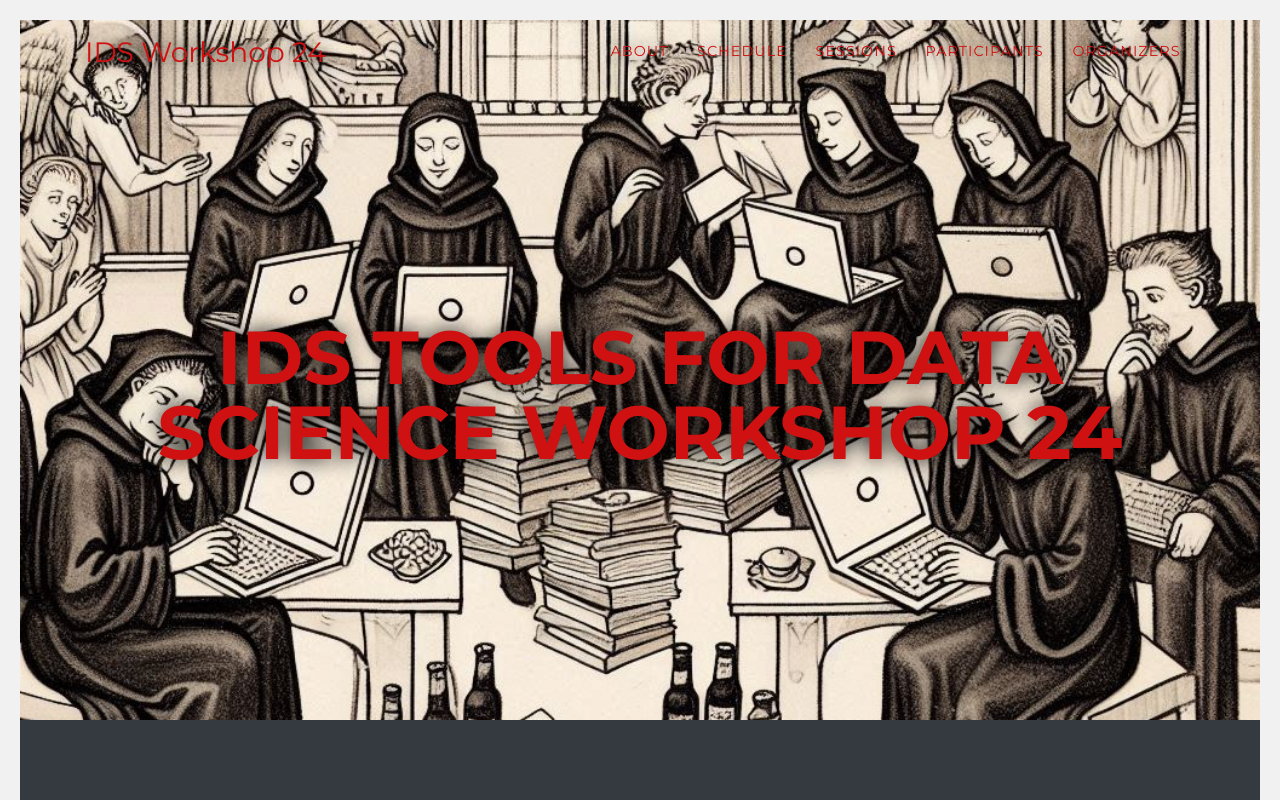
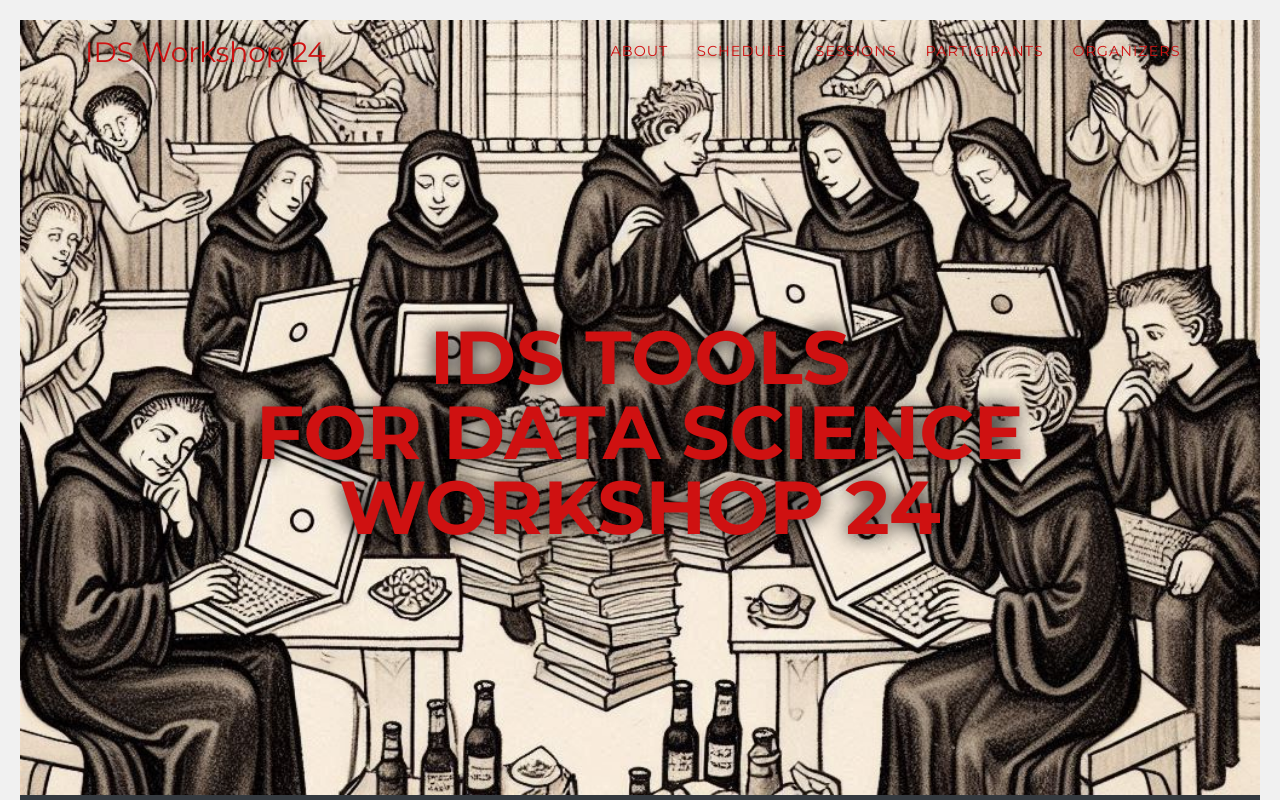
Before and after one commit to intro-to-data-science-24-workshop/intro-to-data-science-24-workshop.github.io, a plain HTML site: page index.html in a window 1280 px wide. Shown: the top 800 px of the page. Drawn offline with Linux system fonts and the light colour scheme; a web font is replaced by a local one.

Commit message:
updated title

```diff
--- a/index.html
+++ b/index.html
@@ -203,7 +203,7 @@ h1 {
   <header class="masthead">
     <div class="container">
       <div class="intro-text">
-        <div class="intro-heading text-uppercase">IDS Tools for Data Science Workshop 24</div>
+        <div class="intro-heading text-uppercase">IDS Tools<br>for Data Science<br>Workshop 24</div>
       </div>
     </div>
   </header>
```
